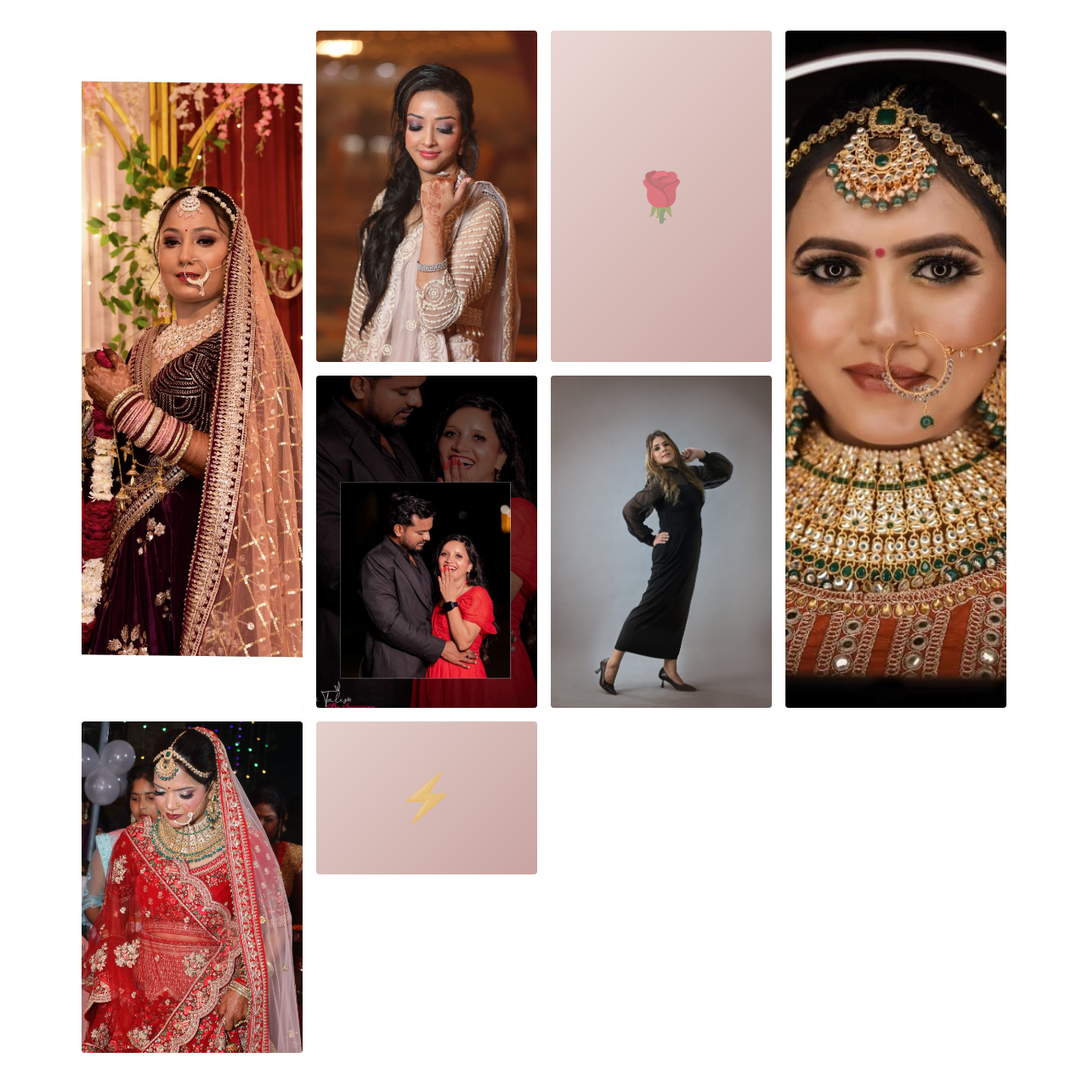
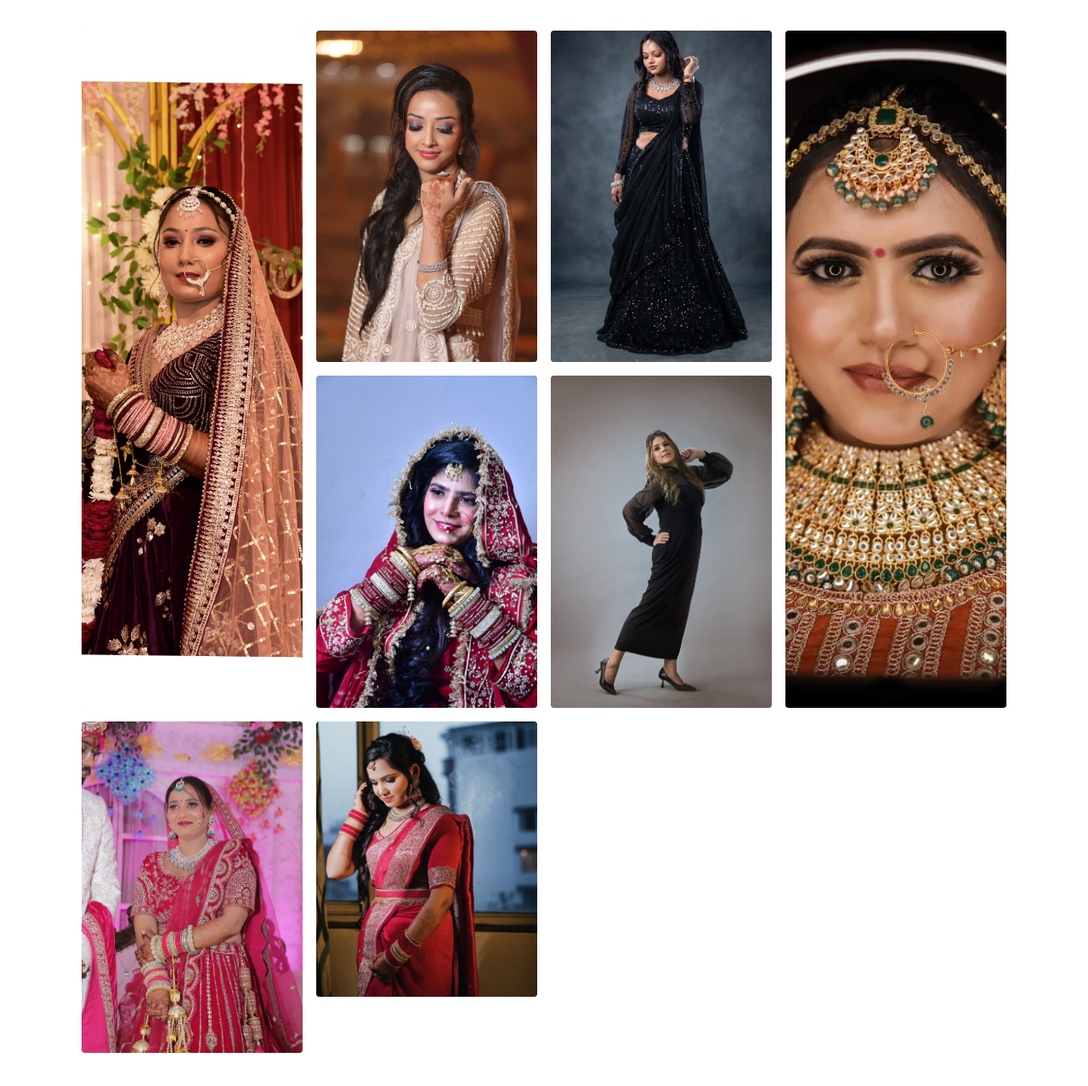
Before and after one commit to Gaurav-Singh-DS/frigga_makeup, a plain HTML site: page app/index.html in a window 1280 px wide. Shown: the part 4226-5504 px from the top of the page at 85% size. Drawn offline with nearby package versions, Linux system fonts and the light colour scheme.

Commit message:
udpate the image in portfolio

```diff
--- a/app/index.html
+++ b/app/index.html
@@ -309,10 +309,10 @@
     </div>
     <div class="gallery-item" data-cat="party">
       <div class="gallery-item-inner gi-5" style="min-height:180px;">
-        <span style="font-size:3.5rem;opacity:0.4;">🌹</span>
+        <img src="Images/shoot/Party3.jpg" style="width:100%;height:100%;object-fit:cover;">
       </div>
       <div class="gallery-overlay">
-        <div class="gallery-overlay-text"><h4>Evening Glam</h4><p>Reception Look</p></div>
+        <div class="gallery-overlay-text"><h4>Evening Glam</h4><p>Party Look</p></div>
       </div>
     </div>
     <div class="gallery-item" data-cat="bridal">
@@ -325,7 +325,7 @@
     </div>
     <div class="gallery-item" data-cat="Engagement">
       <div class="gallery-item-inner gi-6" style="min-height:260px;">
-        <img src="Images/prewedding/Prewed4.png" style="width:100%;height:100%;object-fit:cover;">
+        <img src="Images/engagement/Engagement2.jpg" style="width:100%;height:100%;object-fit:cover;">
       </div>
       <div class="gallery-overlay">
         <div class="gallery-overlay-text"><h4>Avant-Garde</h4><p>Art Collaboration</p></div>
@@ -341,7 +341,7 @@
     </div>
     <div class="gallery-item" data-cat="bridal">
       <div class="gallery-item-inner gi-7" style="min-height:180px;">
-        <img src="Images/brides/Bride3.jpg" style="width:100%;height:100%;object-fit:cover;">
+        <img src="Images/brides/Bride6.jpg" style="width:100%;height:100%;object-fit:cover;">
       </div>
       <div class="gallery-overlay">
         <div class="gallery-overlay-text"><h4>Floral Bridal</h4><p>Spring Wedding</p></div>
@@ -349,7 +349,7 @@
     </div>
     <div class="gallery-item" data-cat="Engagement">
       <div class="gallery-item-inner gi-8" style="min-height:180px;">
-        <span style="font-size:3.5rem;opacity:0.4;">⚡</span>
+        <img src="Images/engagement/Engagement3.jpg" style="width:100%;height:100%;object-fit:cover;">
       </div>
       <div class="gallery-overlay">
         <div class="gallery-overlay-text"><h4>Metallic Strike</h4><p>Fashion Week</p></div>
```
Also changed, not shown: app/Images/brides/Bride6.jpg (added), app/Images/engagement/Engagement2.jpg (added), app/Images/engagement/Engagement3.jpg (added), app/Images/engagement/Engagement4.jpg (added), app/Images/shoot/Party3.jpg (added), 1 other file.
